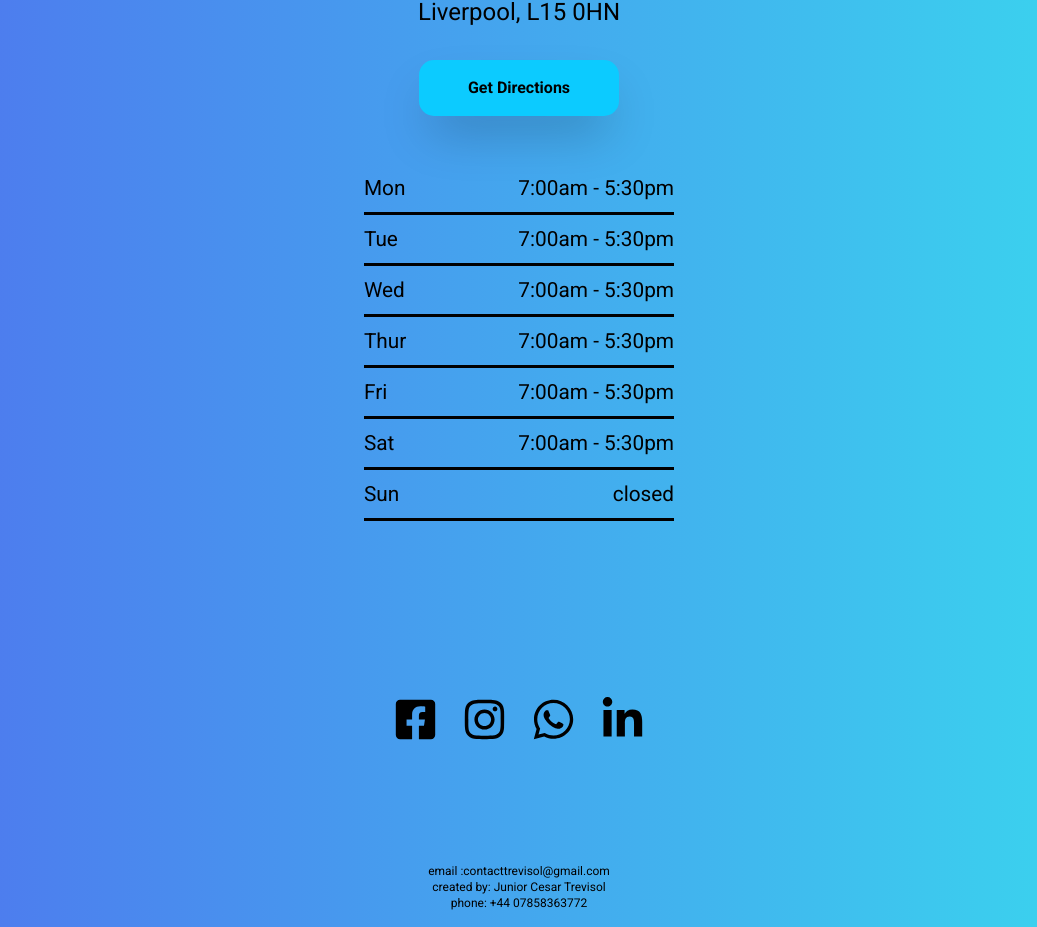
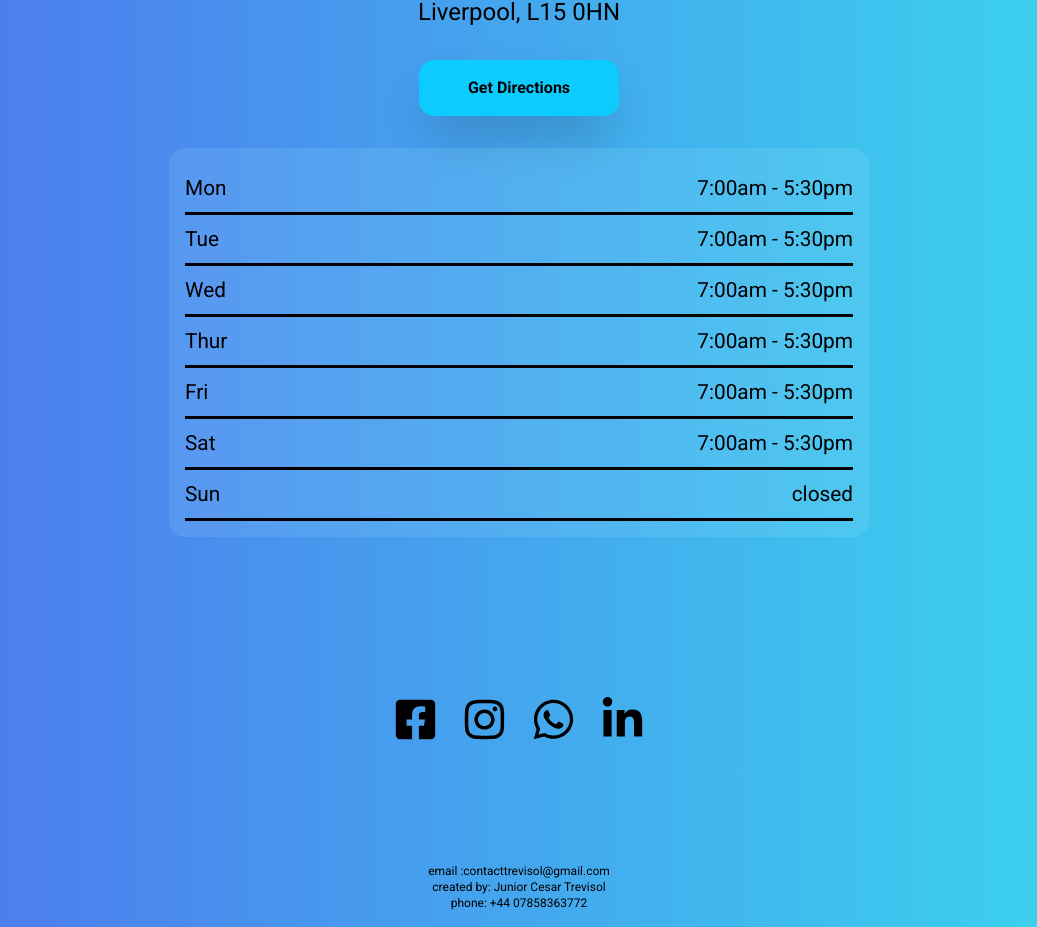
Before and after one commit to jttrevis/PatunfasVet, a React (Create React App) app: page / in a window 1280 px wide. Shown: the part 1767-2694 px from the top of the page, without its empty margins (121-1158 px from the left). Built offline with nearby package versions, Linux system fonts and the light colour scheme; no server answers.

Commit message:
styles added

```diff
--- a/src/components/HoursTable/HoursTable.jsx
+++ b/src/components/HoursTable/HoursTable.jsx
@@ -2,7 +2,7 @@ export const HoursTable = () => {
 	return (
 		<>
 			<div className=''>
-				<div className='hoursBlock'>
+				<div className='hoursBlock md:w-[700px] bg-cyan-100/10 rounded-2xl'>
 					<ul>
 						<li>
 							Mon <span>7:00am - 5:30pm</span>
```
